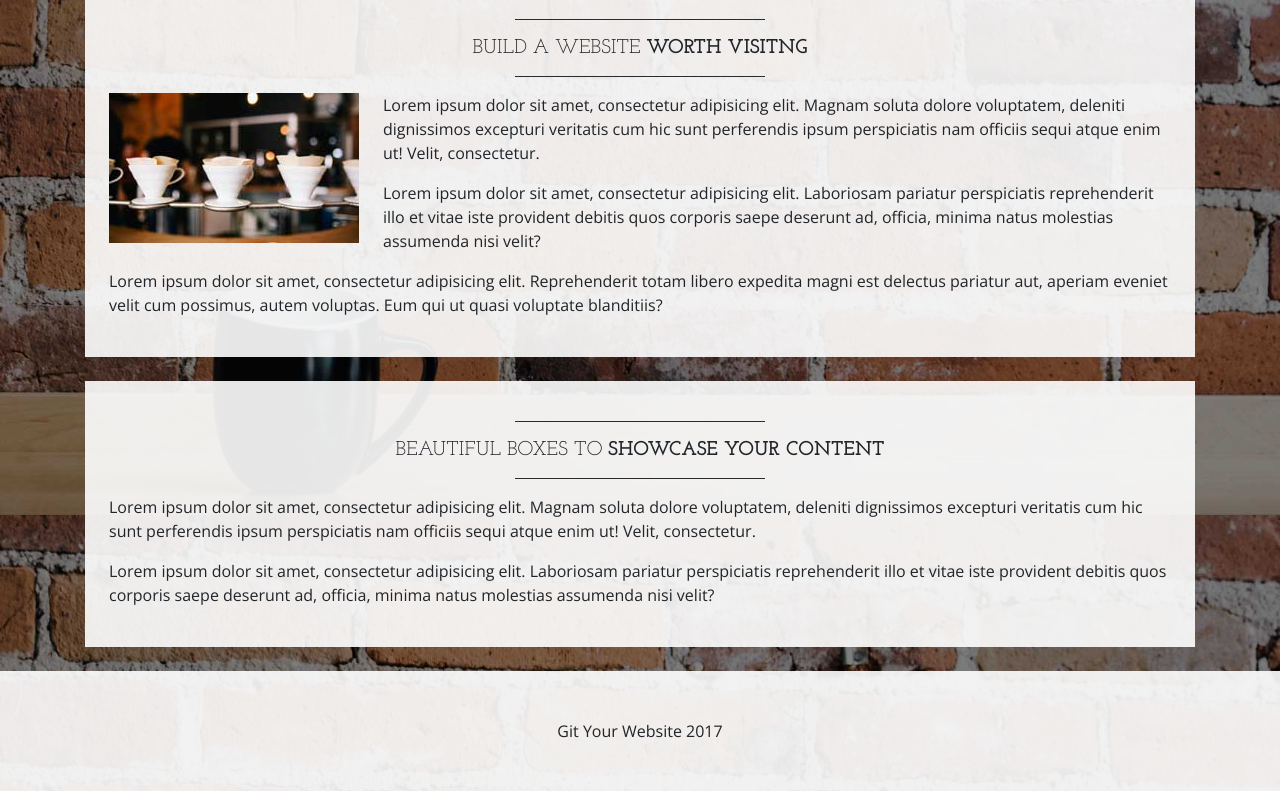
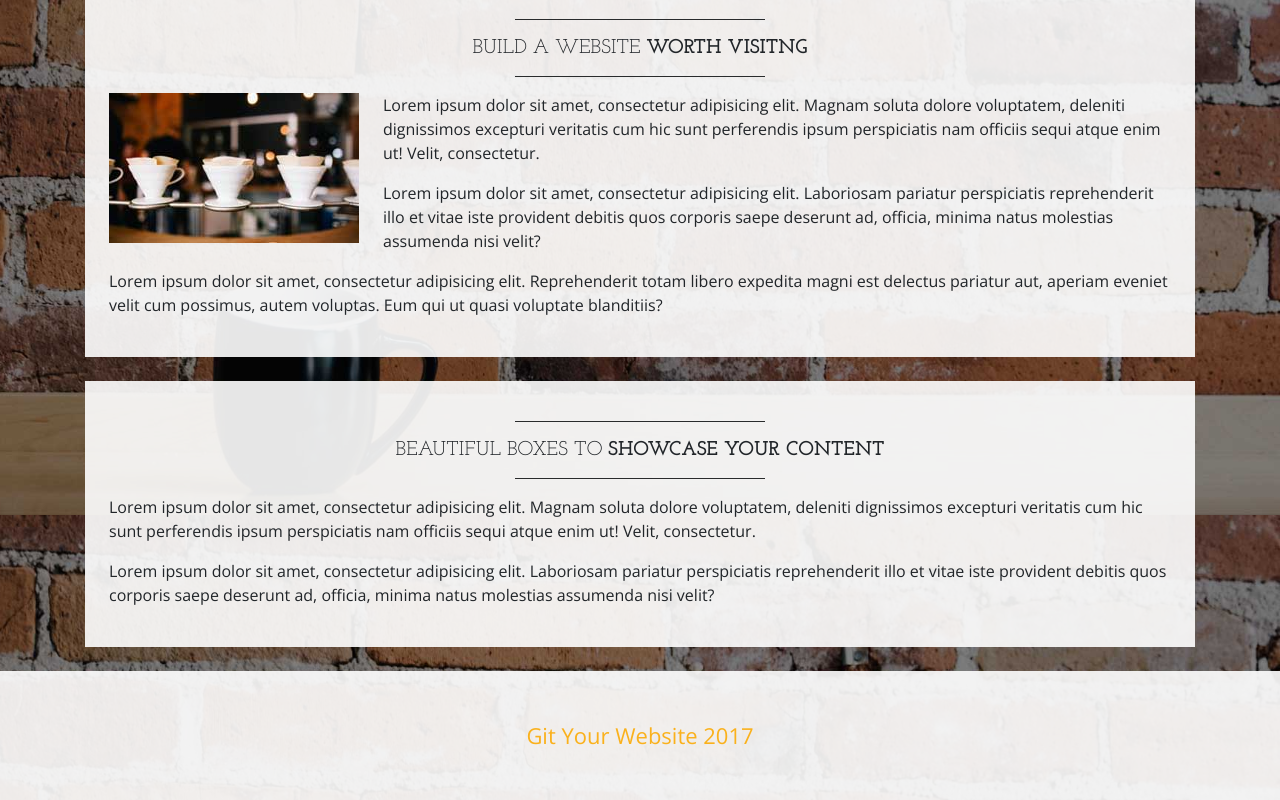
Before and after one commit to templer81/LearnGitCourseLearnablebySimon, a website: page index.html in a window 1280 px wide. Shown: the part 1085-1885 px from the top of the page. Drawn offline with nearby package versions, Linux system fonts and the light colour scheme.

Commit message:
Modified index.html

```diff
--- a/index.html
+++ b/index.html
@@ -132,9 +132,9 @@
     </div>
     <!-- /.container -->
 
-    <footer class="bg-faded text-center py-5">
+    <footer class="bg-faded text-center py-5" id="footerText">
       <div class="container">
-        <p class="m-0">Git Your Website 2017</p>
+        <p class="m-0" style="color:#fab11c;">Git Your Website 2017</p>
       </div>
     </footer>
 
```
